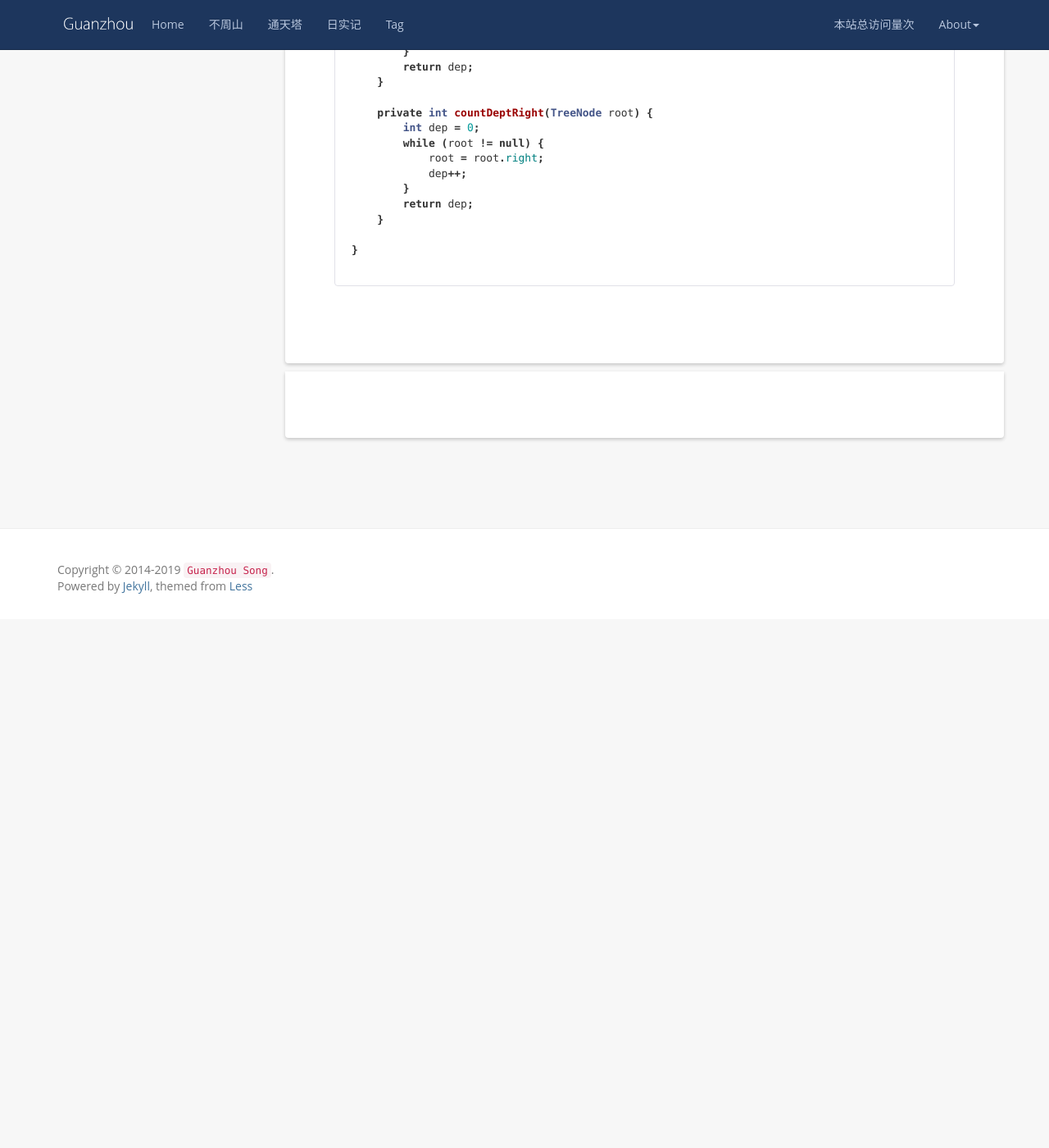
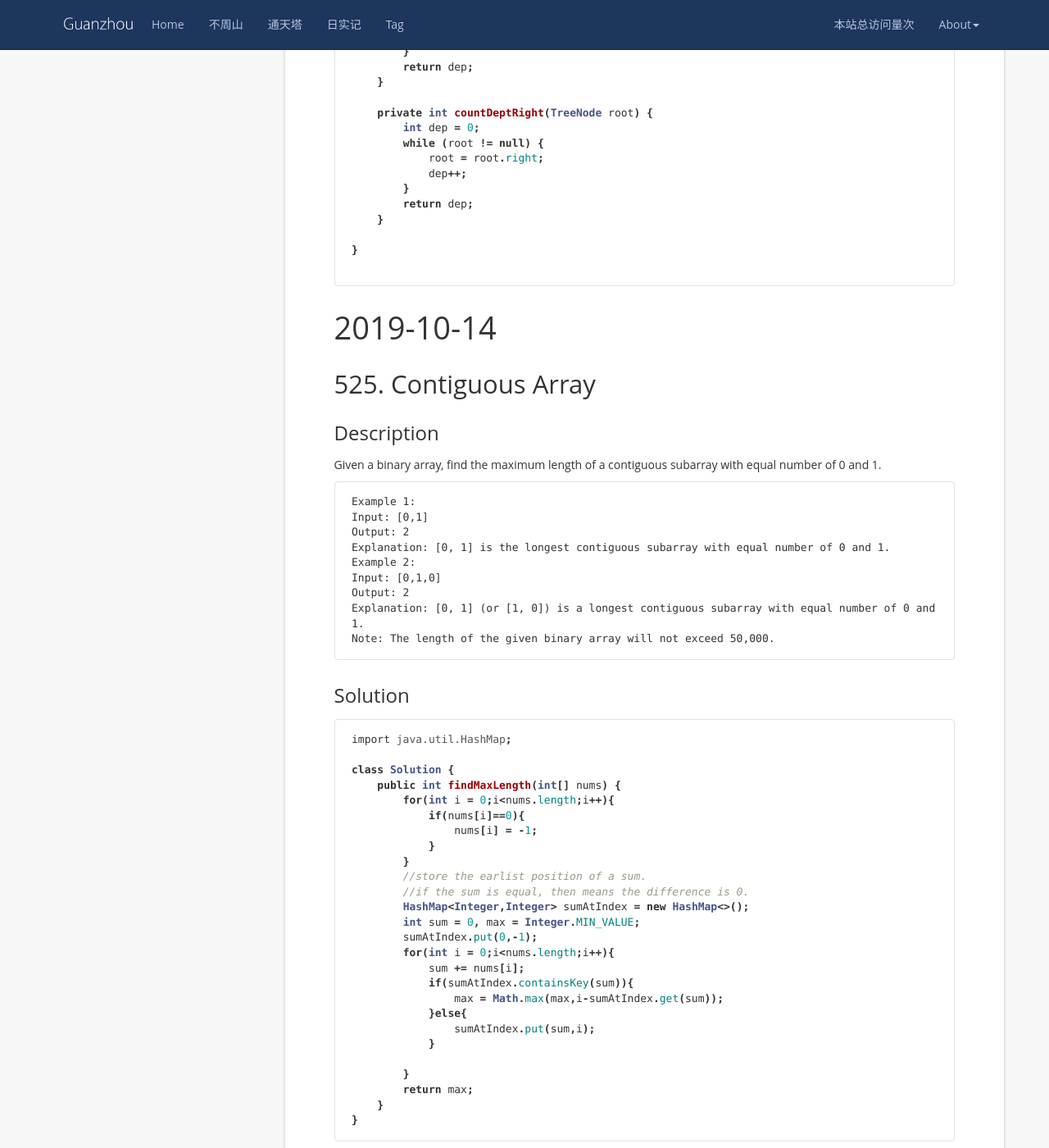
Before and after one commit to wangsimin04/GuanzhouSong.github.io, a Jekyll site: the page built from _posts/2019-10-01-LeetCode.md, in a window 1280 px wide and 1400 px high, scrolled down 10981 px. Shown: the whole window at 82% size. Built offline with Jekyll 4.4.1, drawn with Linux system fonts in a browser that asks for light colours; nearby versions of some CDN libraries; comment, search, counter and statistics services are not loaded; before the commit the page ends 11736 px from its top, so only the background shows below that.

Commit message:
Update 2019-10-01-LeetCode.md

````diff
--- a/_posts/2019-10-01-LeetCode.md
+++ b/_posts/2019-10-01-LeetCode.md
@@ -544,3 +544,49 @@ class Solution {
 }
 
 ```
+
+# 2019-10-14
+## 525. Contiguous Array
+### Description
+Given a binary array, find the maximum length of a contiguous subarray with equal number of 0 and 1.
+```
+Example 1:
+Input: [0,1]
+Output: 2
+Explanation: [0, 1] is the longest contiguous subarray with equal number of 0 and 1.
+Example 2:
+Input: [0,1,0]
+Output: 2
+Explanation: [0, 1] (or [1, 0]) is a longest contiguous subarray with equal number of 0 and 1.
+Note: The length of the given binary array will not exceed 50,000.
+```
+
+### Solution
+```java
+import java.util.HashMap;
+
+class Solution {
+    public int findMaxLength(int[] nums) {
+        for(int i = 0;i<nums.length;i++){
+            if(nums[i]==0){
+                nums[i] = -1;
+            }
+        }
+        //store the earlist position of a sum.
+        //if the sum is equal, then means the difference is 0.
+        HashMap<Integer,Integer> sumAtIndex = new HashMap<>();
+        int sum = 0, max = Integer.MIN_VALUE;
+        sumAtIndex.put(0,-1);
+        for(int i = 0;i<nums.length;i++){
+            sum += nums[i];
+            if(sumAtIndex.containsKey(sum)){
+                max = Math.max(max,i-sumAtIndex.get(sum));
+            }else{
+                sumAtIndex.put(sum,i);
+            }
+
+        }
+        return max;
+    }
+}
+```
````
